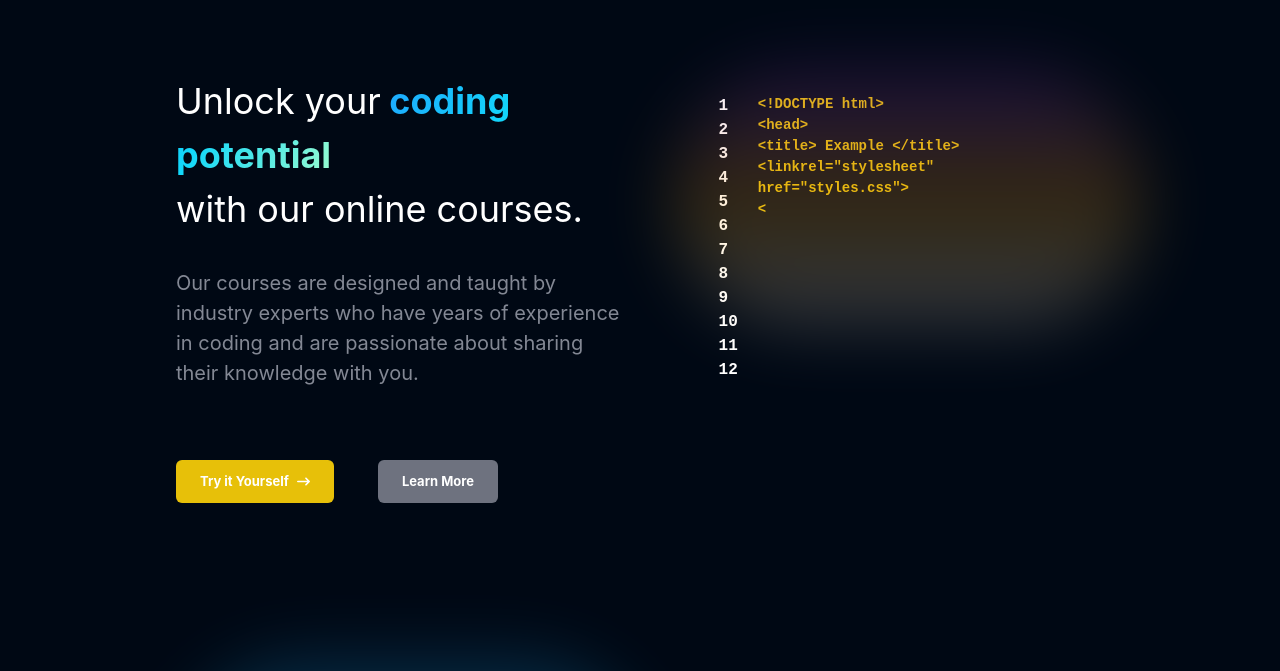
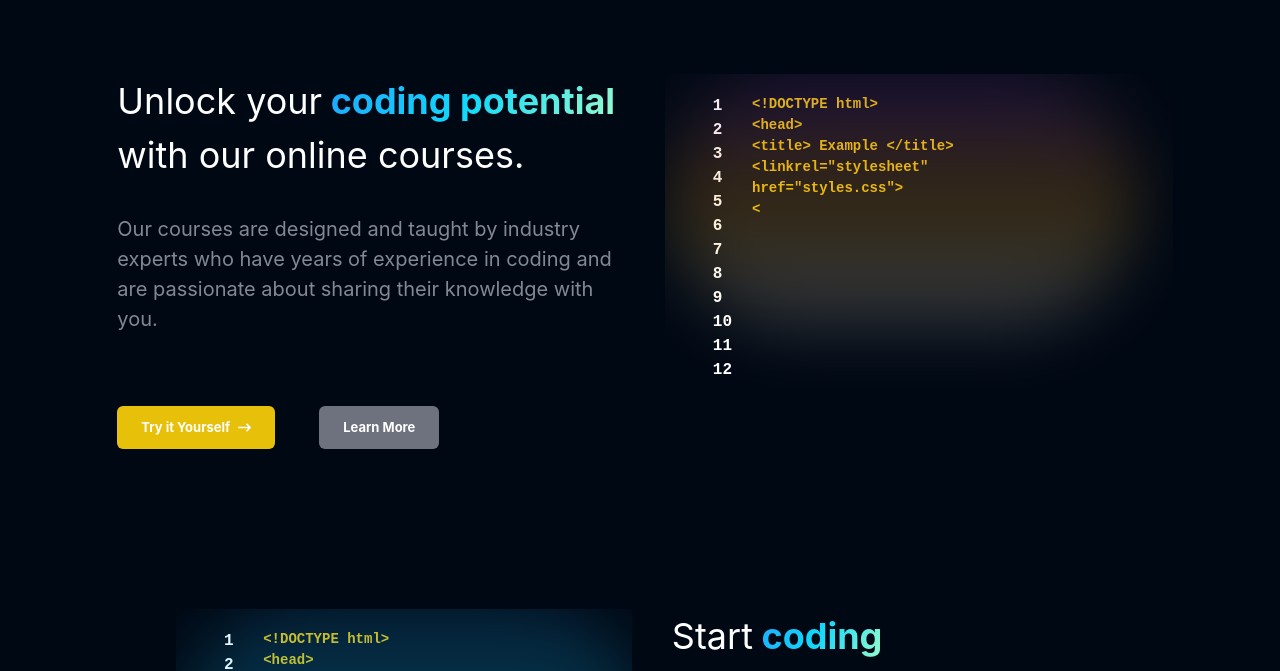
Before and after one commit to thimanshu756/Edtech, a React (Create React App) app: page / in a window 1280 px wide. Shown: the part 891-1562 px from the top of the page. Built offline with nearby package versions, Linux system fonts and the light colour scheme; the HTML template or start-up script is replaced by a standard one.

Commit message:
some small changes made

```diff
--- a/src/App.css
+++ b/src/App.css
@@ -1,4 +1,8 @@
 /* write your css here */
+*{
+    overflow-x: hidden;
+    box-sizing: border-box;
+}
 .textcolor{
 
     background: var(--Gradient-05, linear-gradient(118deg, #1FA2FF -3.62%, #12D8FA 50.44%, #A6FFCB 104.51%));
--- a/src/Pages/Home.jsx
+++ b/src/Pages/Home.jsx
@@ -36,7 +36,7 @@ const Home = () => {
                 Book a Demo
                 </Button>
             </div>
-            <div className='w-[1035px] mt-11 relative left-14  '>
+            <div className='w-[11/12] mt-11 relative left-14  '>
                 <video src={bannerVideo}
                 muted
                 loop
@@ -45,7 +45,7 @@ const Home = () => {
                 </video>
             </div>
 
-            <div className='w-[90%] relative left-16'>
+            <div className='w-[11/12] relative left-16'>
             <CodeBlocks
             position={"flex-row"}
             heading={
```
